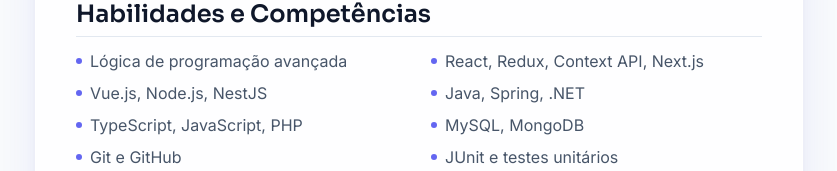
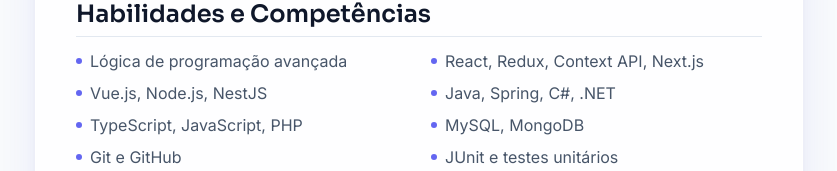
Before and after one commit to thiagocristhianferreira/thiagocristhianferreira.github.io, a React (Vite) app: page /curriculo in a window 1280 px wide. Shown: the part 1200-1371 px from the top of the page, without its empty margins (221-1058 px from the left). Built offline with nearby package versions, Linux system fonts and the light colour scheme.

Commit message:
feat: adicionar C# na stack de tecnologias e skills

```diff
--- a/src/pages/Curriculo.jsx
+++ b/src/pages/Curriculo.jsx
@@ -5,7 +5,7 @@
     "Lógica de programação avançada",
     "React, Redux, Context API, Next.js",
     "Vue.js, Node.js, NestJS",
-    "Java, Spring, .NET",
+    "Java, Spring, C#, .NET",
     "TypeScript, JavaScript, PHP",
     "MySQL, MongoDB",
     "Git e GitHub",
--- a/src/pages/Home.jsx
+++ b/src/pages/Home.jsx
@@ -2,7 +2,7 @@
 import { FaLinkedin, FaGithub } from "react-icons/fa";
 
 const techs = [
-    "Java", "Spring", "Node.js", ".NET", "NestJS",
+    "Java", "Spring", "C#", ".NET", "Node.js", "NestJS",
     "TypeScript", "JavaScript", "Vue.js", "React", "Redux", "Context API", "Next.js",
     "PHP", "MySQL", "MongoDB", "Git", "Grafana", "Figma", "Linux/Unix",
 ];
```
